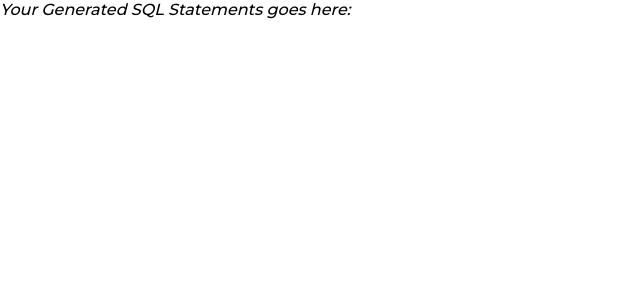
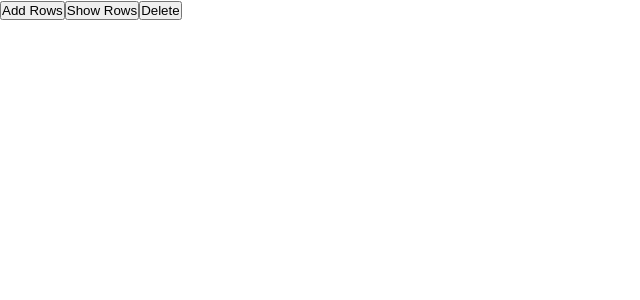
Before and after one commit to Julius-R/coding_challenge, a React app: page / in a window 1280 px wide. Shown: the top 300 px of the page, without its empty margins (0-640 px from the left). Built offline with nearby package versions, Linux system fonts and the light colour scheme.

Commit message:
reimplemented mobx, made dummy data to testst

```diff
--- /dev/null
+++ b/mobx/store.js
@@ -0,0 +1,20 @@
+import { observable, action } from "mobx";
+
+export const state = observable({ rows: [] });
+
+export const addRow = action((row) => {
+	state.rows.push(row);
+});
+
+export const removeRow = action((id) => {
+	state.rows = state.rows.filter((row) => row.id !== id);
+	console.log(state.rows);
+});
+
+// updateRow(id, updatedRow) {
+// 	this.rows = this.rows.map((row) => (row.id === id ? updatedRod : row));
+// }
+
+// displayRowLength() {
+// 	console.log(this.rows.length);
+// }
--- a/package.json
+++ b/package.json
@@ -28,6 +28,8 @@
 		"webpack-dev-server": "^3.11.0"
 	},
 	"dependencies": {
+		"mobx": "^6.3.3",
+		"mobx-react": "^7.2.0",
 		"react": "^16.12.0",
 		"react-dom": "^16.12.0"
 	}
--- a/src/App.js
+++ b/src/App.js
@@ -1,10 +1,14 @@
 import React from "react";
+import { observer } from "mobx-react";
+import { state } from "../mobx/store";
 import QueryDisplay from "./components/QueryDisplay";
 
-export default function App() {
+const App = () => {
 	return (
 		<>
-			<QueryDisplay />
+			<QueryDisplay store={state.rows} />
 		</>
 	);
-}
+};
+
+export default observer(App);
--- a/src/components/QueryDisplay.js
+++ b/src/components/QueryDisplay.js
@@ -1,9 +1,29 @@
-import React from "react";
+import React, { useState } from "react";
+import { addRow, removeRow } from "../../mobx/store";
 
-export default function QueryDisplay() {
+export default function QueryDisplay({ store }) {
 	return (
 		<section className="display">
-			<em>Your Generated SQL Statements goes here:</em>
+			<button
+				onClick={() => {
+					addRow({ id: 1, name: "John" });
+					addRow({ id: 3, name: "Jhn" });
+					console.log(store);
+				}}>
+				Add Rows
+			</button>
+			<button
+				onClick={() => {
+					if (store.length === 0) {
+						console.log("Nothign to show");
+					} else {
+						store.forEach((item) => console.log(item.name));
+					}
+				}}>
+				Show Rows
+			</button>
+			<button onClick={() => removeRow(1)}>Delete</button>
+			{/* <em>Your Generated SQL Statements goes here: {store.length}</em> */}
 		</section>
 	);
 }
```
Also changed, not shown: sketch.js (+9 -0 lines), src/QueryContext.js (deleted), 1 other file (tests, documents, lock files or other folders).
